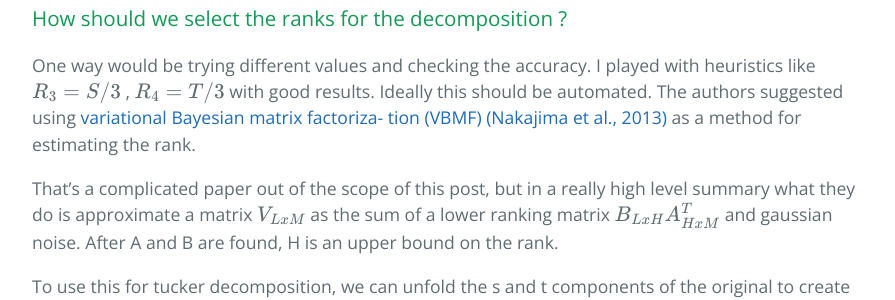
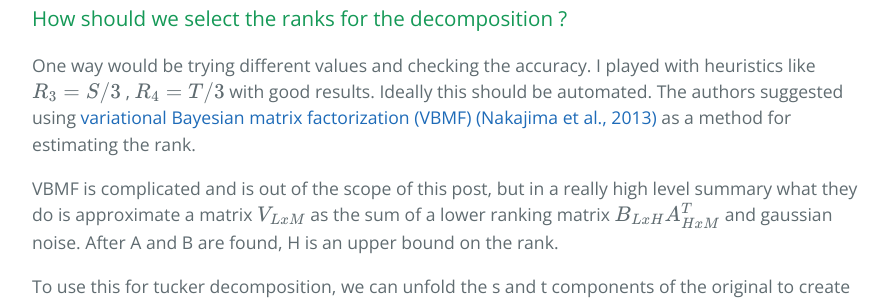
Before and after one commit to jacobgil/jacobgil.github.io, a Jekyll site: the page built from _posts/2018-01-23-tensor-decompositions-deep-neural-networks.md, in a window 1280 px wide and 900 px high, scrolled down 7238 px. Shown: the part 155-455 px from the top of the window, without its empty margins (192-1087 px from the left). Built offline with Jekyll 4.4.1, drawn with Linux system fonts in a browser that asks for light colours; formulas are drawn with MathJax 3; comment, search, counter and statistics services are not loaded.

Commit message:
Update 2018-01-23-tensor-decompositions-deep-neural-networks.md

```diff
--- a/_posts/2018-01-23-tensor-decompositions-deep-neural-networks.md
+++ b/_posts/2018-01-23-tensor-decompositions-deep-neural-networks.md
@@ -252,10 +252,10 @@ This gives us the following recipe for doing the convolution with Tucker Decompo
 ###  How should we select the ranks for the decomposition ?
 One way would be trying different values and checking the accuracy. I played with heuristics like $$ R_3 = S/3 $$ , $$ R_4 = T/3 $$ with good results.
 Ideally this should be automated.
-The authors suggested using [variational Bayesian matrix factoriza-
-tion (VBMF) (Nakajima et al., 2013)](http://www.jmlr.org/papers/volume14/nakajima13a/nakajima13a.pdf) as a method  for estimating the rank.
+The authors suggested using [variational Bayesian matrix factorization (VBMF) (Nakajima et al., 2013)](http://www.jmlr.org/papers/volume14/nakajima13a/nakajima13a.pdf) as a method  for estimating the rank.
 
-That's a complicated paper out of the scope of this post, but in a really high level summary what they do is approximate a matrix $$ V_{LxM} $$ as the sum of a lower ranking matrix $$ B_{LxH}A^T_{HxM} $$ and gaussian noise. After A and B are found, H is an upper bound on the rank.
+VBMF is complicated and is out of the scope of this post, but in a really high level summary what they do is approximate a matrix $$ V_{LxM} $$ as the sum of a lower ranking matrix $$ B_{LxH}A^T_{HxM} $$ and gaussian noise.
+After A and B are found, H is an upper bound on the rank.
 
 To use this for tucker decomposition, we can unfold the s and t components of the original to create matrices. Then we can estimate $$ R_3 $$ and $$R_4$$ as the rank of the matrices using VBMF.
 
```
